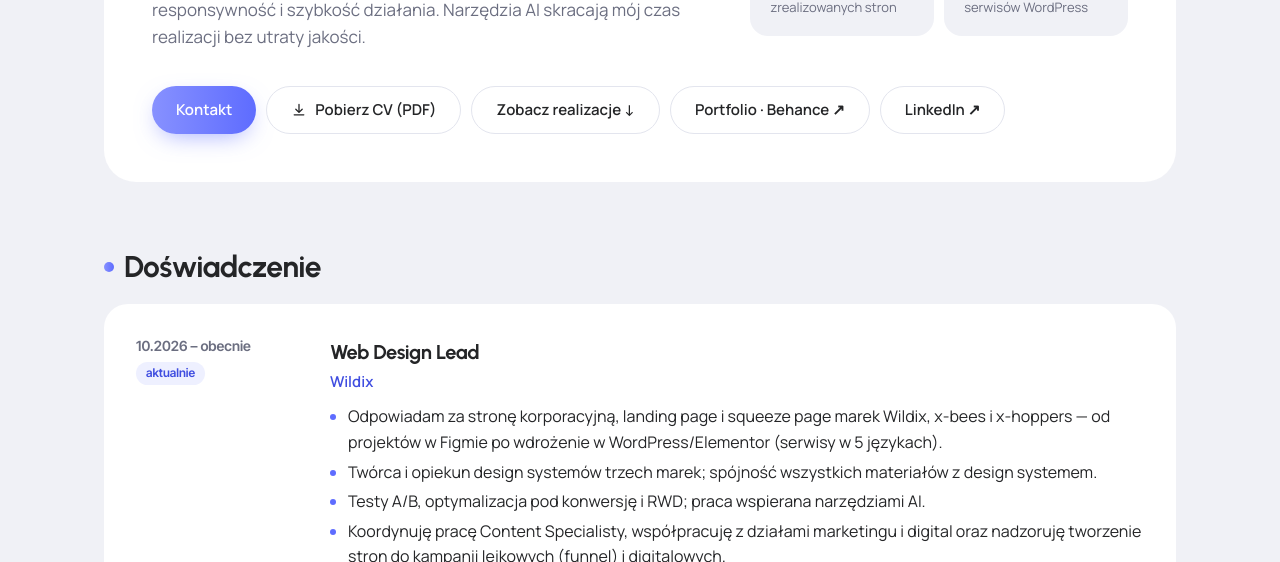
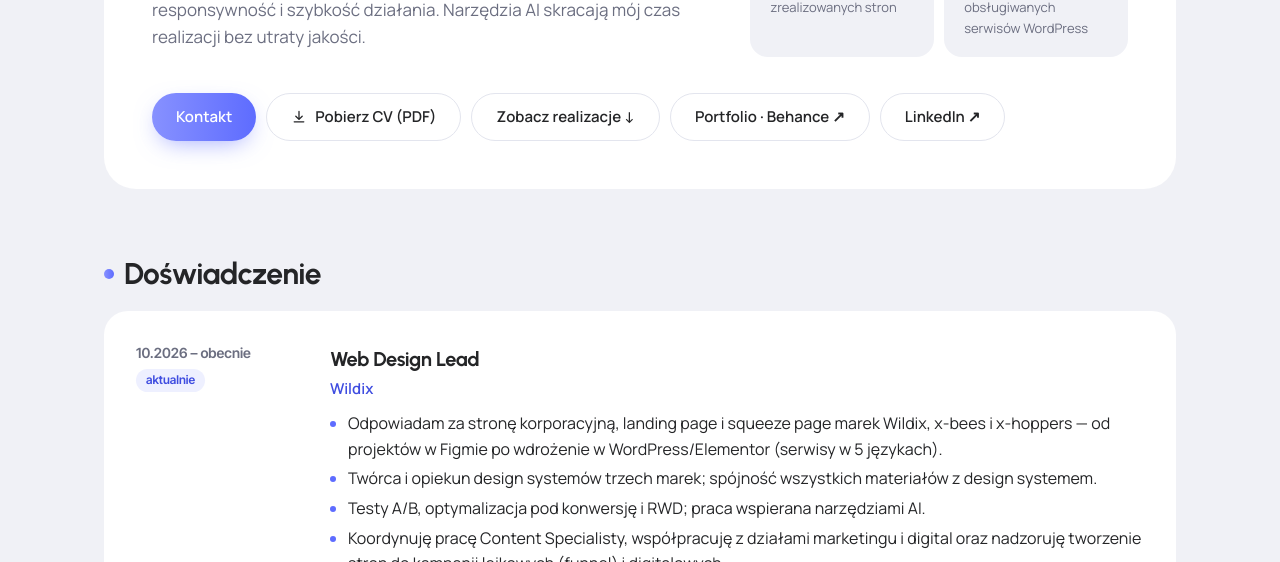
Before and after one commit to deleniv88/cv, a plain HTML site: page index.html in a window 1280 px wide. Shown: the part 538-1100 px from the top of the page. Drawn offline with Linux system fonts and the light colour scheme.

Commit message:
Hero stat: obsługiwanych serwisów WordPress
Co-Authored-By: Claude Opus 5.5 <noreply@anthropic.com>
Claude-Session: https://claude.ai/code/session_018HRWetd4f2EL4CtSvK2m8V

```diff
--- a/index.html
+++ b/index.html
@@ -218,7 +218,7 @@ footer{padding:28px 0 48px;color:var(--muted);font-size:13px;text-align:center}
         <div class="stats">
           <div class="stat accent"><b>6+</b><span>lat doświadczenia</span></div>
           <div class="stat"><b>70+</b><span>zrealizowanych stron</span></div>
-          <div class="stat"><b>100+</b><span>serwisów WordPress</span></div>
+          <div class="stat"><b>100+</b><span>obsługiwanych serwisów WordPress</span></div>
         </div>
       </div>
       <div class="actions">
```
